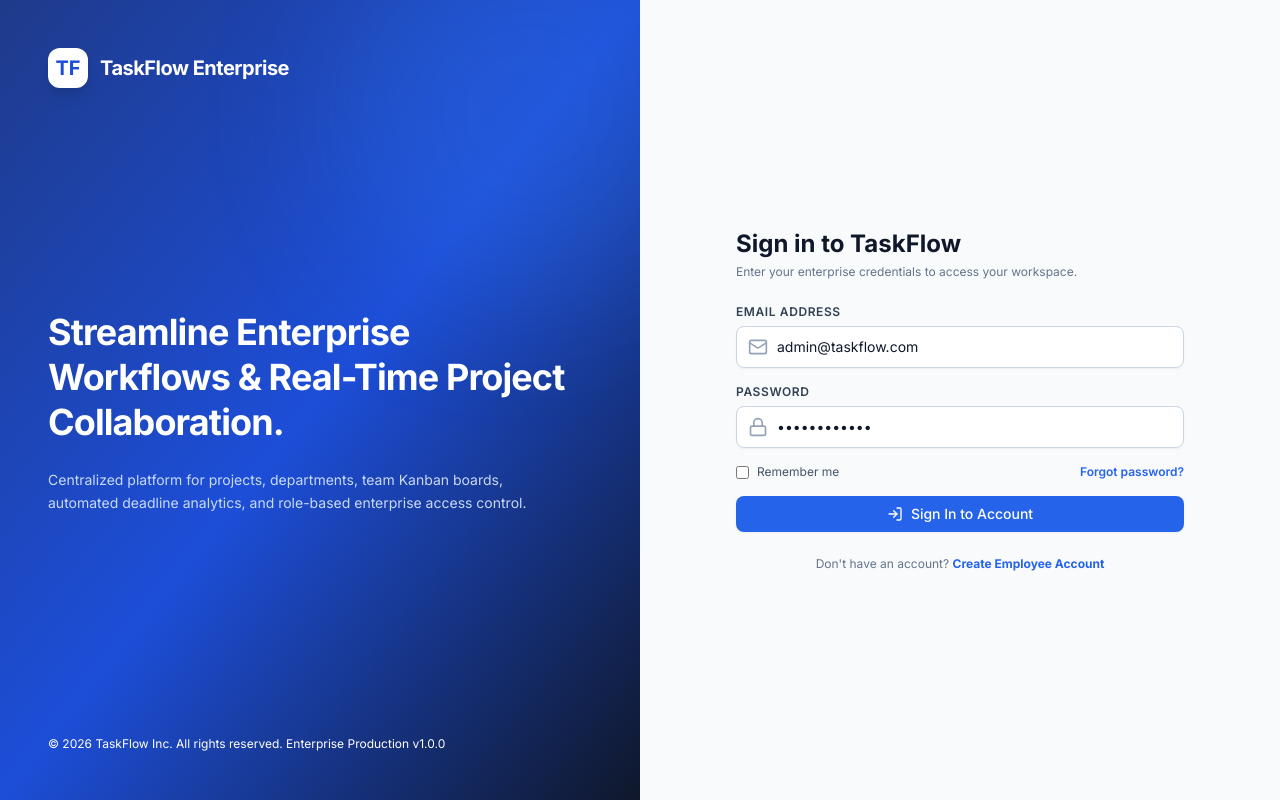
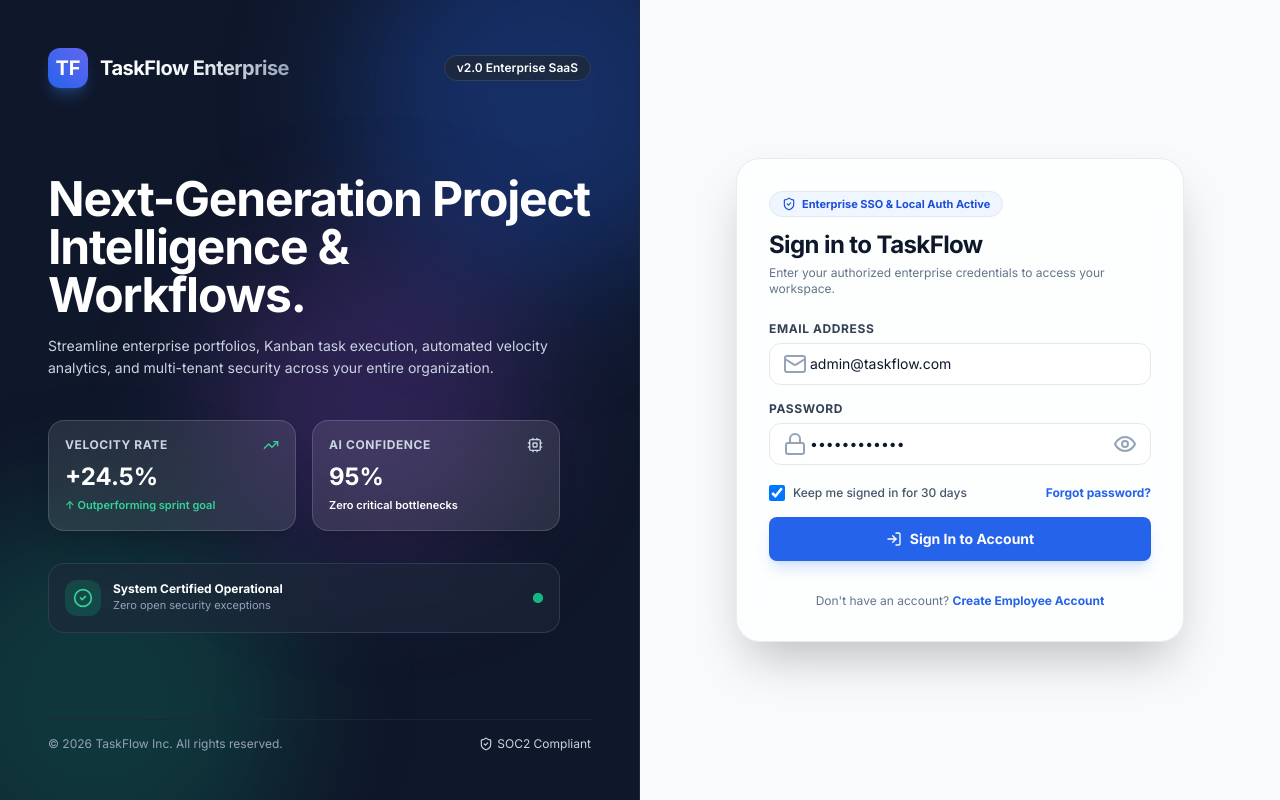
Before and after one commit to hidayathullahs/TaskFlow-Enterprise-Project-Management-System, a React (Vite) app in the folder frontend/: page /login in a window 1280 px wide. Built offline with nearby package versions, Linux system fonts and the light colour scheme.

Commit message:
feat: TaskFlow Enterprise Version 2.0 UI/UX polish & premium SaaS product enhancement

```diff
--- a/frontend/src/components/common/Input.jsx
+++ b/frontend/src/components/common/Input.jsx
@@ -1,43 +1,66 @@
-import React, { forwardRef } from 'react';
+import React, { forwardRef, useState } from 'react';
 import { clsx } from 'clsx';
 import { twMerge } from 'tailwind-merge';
+import { Eye, EyeOff } from 'lucide-react';
 
 export const Input = forwardRef(({
   label,
   error,
   helperText,
   icon: Icon,
+  type = 'text',
   className,
   ...props
 }, ref) => {
+  const [showPassword, setShowPassword] = useState(false);
+  const isPassword = type === 'password';
+  const inputType = isPassword ? (showPassword ? 'text' : 'password') : type;
+
   return (
-    <div className="w-full">
+    <div className="w-full space-y-1.5">
       {label && (
-        <label className="block text-xs font-semibold text-slate-700 dark:text-slate-300 mb-1.5 uppercase tracking-wider">
+        <label className="block text-xs font-bold text-slate-700 dark:text-slate-300 uppercase tracking-wider">
           {label}
         </label>
       )}
-      <div className="relative rounded-lg shadow-sm">
+      <div className="relative rounded-xl shadow-xs transition-all duration-200">
         {Icon && (
-          <div className="absolute inset-y-0 left-0 pl-3 flex items-center pointer-events-none text-slate-400">
-            <Icon className="h-5 w-5" />
+          <div className="absolute inset-y-0 left-0 pl-3.5 flex items-center pointer-events-none text-slate-400 dark:text-slate-500">
+            <Icon className="h-4.5 w-4.5" />
           </div>
         )}
         <input
           ref={ref}
+          type={inputType}
           className={twMerge(
             clsx(
-              'block w-full rounded-lg border border-slate-300 dark:border-slate-700 bg-white dark:bg-slate-800 text-slate-900 dark:text-slate-100 text-sm focus:ring-2 focus:ring-brand-500 focus:border-brand-500 transition-colors duration-150 py-2.5',
+              'block w-full rounded-xl border border-slate-200 dark:border-slate-700/80 bg-white/80 dark:bg-slate-800/90 text-slate-900 dark:text-slate-100 text-sm focus:ring-2 focus:ring-brand-500/30 focus:border-brand-600 transition-all duration-200 py-2.5 shadow-xs placeholder:text-slate-400 dark:placeholder:text-slate-500',
               Icon ? 'pl-10' : 'px-3.5',
-              error && 'border-red-500 focus:ring-red-500 focus:border-red-500',
+              isPassword ? 'pr-10' : 'pr-3.5',
+              error && 'border-rose-500 focus:ring-rose-500/30 focus:border-rose-500',
               className
             )
           )}
           {...props}
         />
+        {isPassword && (
+          <button
+            type="button"
+            onClick={() => setShowPassword(!showPassword)}
+            tabIndex={0}
+            aria-label={showPassword ? 'Hide password' : 'Show password'}
+            className="absolute inset-y-0 right-0 pr-3.5 flex items-center text-slate-400 hover:text-slate-600 dark:hover:text-slate-200 transition-colors focus:outline-hidden"
+          >
+            {showPassword ? (
+              <EyeOff className="h-4.5 w-4.5" />
+            ) : (
+              <Eye className="h-4.5 w-4.5" />
+            )}
+          </button>
+        )}
       </div>
       {error ? (
-        <p className="mt-1 text-xs text-red-600 dark:text-red-400 font-medium">{error}</p>
+        <p className="mt-1 text-xs text-rose-600 dark:text-rose-400 font-semibold animate-shake">{error}</p>
       ) : helperText ? (
         <p className="mt-1 text-xs text-slate-500 dark:text-slate-400">{helperText}</p>
       ) : null}
--- a/frontend/src/components/layout/AuthLayout.jsx
+++ b/frontend/src/components/layout/AuthLayout.jsx
@@ -1,38 +1,93 @@
 import React from 'react';
 import { Outlet } from 'react-router-dom';
 import { APP_NAME } from '../../constants';
+import { TrendingUp, CheckCircle2, ShieldCheck, Cpu } from 'lucide-react';
 
 export const AuthLayout = () => {
   return (
-    <div className="flex min-h-screen w-full flex-col lg:flex-row bg-slate-50 dark:bg-slate-900">
-      {/* Left Banner */}
-      <div className="hidden lg:flex lg:w-1/2 flex-col justify-between bg-gradient-to-br from-brand-900 via-brand-700 to-slate-900 p-12 text-white relative overflow-hidden">
-        <div className="absolute -right-20 -top-20 h-96 w-96 rounded-full bg-brand-500/20 blur-3xl" />
-        <div className="absolute -left-20 -bottom-20 h-96 w-96 rounded-full bg-brand-400/20 blur-3xl" />
+    <div className="flex min-h-screen w-full flex-col lg:flex-row bg-slate-50 dark:bg-slate-950 transition-colors duration-300">
+      {/* Left Hero Section */}
+      <div className="hidden lg:flex lg:w-1/2 flex-col justify-between bg-slate-900 dark:bg-slate-950 p-12 text-white relative overflow-hidden border-r border-slate-800">
+        {/* Animated Mesh Gradient background elements */}
+        <div className="absolute -right-24 -top-24 h-96 w-96 rounded-full bg-brand-600/30 blur-3xl animate-pulse" />
+        <div className="absolute -left-24 -bottom-24 h-96 w-96 rounded-full bg-emerald-500/20 blur-3xl animate-pulse" />
+        <div className="absolute left-1/3 top-1/2 -translate-y-1/2 h-80 w-80 rounded-full bg-purple-500/20 blur-3xl" />
 
-        <div className="flex items-center gap-3 z-10">
-          <div className="flex h-10 w-10 items-center justify-center rounded-xl bg-white font-black text-brand-700 text-xl shadow-lg">
-            TF
+        {/* Top Header Logo */}
+        <div className="flex items-center justify-between z-10">
+          <div className="flex items-center gap-3">
+            <div className="flex h-10 w-10 items-center justify-center rounded-xl bg-gradient-to-tr from-brand-600 to-indigo-500 font-black text-white text-xl shadow-lg shadow-brand-500/30">
+              TF
+            </div>
+            <span className="text-xl font-black tracking-tight bg-gradient-to-r from-white via-slate-100 to-slate-400 bg-clip-text text-transparent">
+              {APP_NAME} Enterprise
+            </span>
           </div>
-          <span className="text-xl font-bold tracking-tight">{APP_NAME} Enterprise</span>
+          <span className="px-3 py-1 rounded-full bg-slate-800/80 border border-slate-700 text-xs font-semibold text-brand-300">
+            v2.0 Enterprise SaaS
+          </span>
         </div>
 
-        <div className="space-y-6 z-10">
-          <h1 className="text-4xl font-extrabold leading-tight tracking-tight">
-            Streamline Enterprise Workflows & Real-Time Project Collaboration.
-          </h1>
-          <p className="text-sm text-brand-100/90 leading-relaxed max-w-lg">
-            Centralized platform for projects, departments, team Kanban boards, automated deadline analytics, and role-based enterprise access control.
-          </p>
+        {/* Hero Narrative & Floating Analytics Cards */}
+        <div className="space-y-8 z-10 my-auto py-8">
+          <div className="space-y-4">
+            <h1 className="text-4xl xl:text-5xl font-black leading-tight tracking-tight text-white">
+              Next-Generation Project Intelligence & Workflows.
+            </h1>
+            <p className="text-sm text-slate-300 leading-relaxed max-w-lg">
+              Streamline enterprise portfolios, Kanban task execution, automated velocity analytics, and multi-tenant security across your entire organization.
+            </p>
+          </div>
+
+          {/* Floating Live Product Analytics Cards */}
+          <div className="grid grid-cols-2 gap-4 max-w-lg pt-2">
+            <div className="p-4 rounded-2xl bg-white/10 backdrop-blur-md border border-white/15 shadow-xl hover:translate-y-1 transition-transform">
+              <div className="flex items-center justify-between text-slate-300 text-xs font-bold uppercase tracking-wider">
+                <span>Velocity Rate</span>
+                <TrendingUp className="w-4 h-4 text-emerald-400" />
+              </div>
+              <div className="mt-2 text-2xl font-black text-white">+24.5%</div>
+              <p className="text-[11px] text-emerald-400 font-semibold mt-1">↑ Outperforming sprint goal</p>
+            </div>
+
+            <div className="p-4 rounded-2xl bg-white/10 backdrop-blur-md border border-white/15 shadow-xl hover:translate-y-1 transition-transform">
+              <div className="flex items-center justify-between text-slate-300 text-xs font-bold uppercase tracking-wider">
+                <span>AI Confidence</span>
+                <Cpu className="w-4 h-4 text-brand-400" />
+              </div>
+              <div className="mt-2 text-2xl font-black text-white">95%</div>
+              <p className="text-[11px] text-brand-300 font-semibold mt-1">Zero critical bottlenecks</p>
+            </div>
+          </div>
+
+          <div className="p-4 rounded-2xl bg-slate-800/60 backdrop-blur-md border border-slate-700/80 flex items-center justify-between max-w-lg">
+            <div className="flex items-center gap-3">
+              <div className="p-2 rounded-xl bg-emerald-500/20 text-emerald-400">
+                <CheckCircle2 className="w-5 h-5" />
+              </div>
+              <div>
+                <h4 className="text-xs font-bold text-white">System Certified Operational</h4>
+                <p className="text-[11px] text-slate-400">Zero open security exceptions</p>
+              </div>
+            </div>
+            <span className="flex h-2.5 w-2.5 relative">
+              <span className="animate-ping absolute inline-flex h-full w-full rounded-full bg-emerald-400 opacity-75"></span>
+              <span className="relative inline-flex rounded-full h-2.5 w-2.5 bg-emerald-500"></span>
+            </span>
+          </div>
         </div>
 
-        <div className="text-xs text-brand-200/70 z-10">
-          © {new Date().getFullYear()} TaskFlow Inc. All rights reserved. Enterprise Production v1.0.0
+        {/* Footer info */}
+        <div className="flex items-center justify-between text-xs text-slate-400 z-10 pt-4 border-t border-slate-800/80">
+          <span>© {new Date().getFullYear()} TaskFlow Inc. All rights reserved.</span>
+          <span className="flex items-center gap-1 text-slate-300">
+            <ShieldCheck className="w-3.5 h-3.5 text-brand-400" /> SOC2 Compliant
+          </span>
         </div>
       </div>
 
       {/* Right Form Container */}
-      <div className="flex flex-1 items-center justify-center p-6 sm:p-12">
+      <div className="flex flex-1 items-center justify-center p-6 sm:p-12 relative">
         <div className="w-full max-w-md">
           <Outlet />
         </div>
--- a/frontend/src/pages/auth/LoginPage.jsx
+++ b/frontend/src/pages/auth/LoginPage.jsx
@@ -1,7 +1,7 @@
 import React, { useState } from 'react';
 import { useNavigate, Link } from 'react-router-dom';
 import { useForm } from 'react-hook-form';
-import { Mail, Lock, LogIn } from 'lucide-react';
+import { Mail, Lock, LogIn, AlertTriangle, ShieldCheck } from 'lucide-react';
 import { toast } from 'react-hot-toast';
 import { useAuth } from '../../contexts/AuthContext';
 import { authService } from '../../services/authService';
@@ -12,6 +12,7 @@ export const LoginPage = () => {
   const { login } = useAuth();
   const navigate = useNavigate();
   const [loading, setLoading] = useState(false);
+  const [capsLockOn, setCapsLockOn] = useState(false);
 
   const { register, handleSubmit, formState: { errors } } = useForm({
     defaultValues: {
@@ -20,37 +21,57 @@ export const LoginPage = () => {
     }
   });
 
+  const handleKeyDown = (e) => {
+    if (e.getModifierState && e.getModifierState('CapsLock')) {
+      setCapsLockOn(true);
+    } else {
+      setCapsLockOn(false);
+    }
+  };
+
   const onSubmit = async (data) => {
+    if (loading) return;
     setLoading(true);
     try {
       const res = await authService.login(data);
       login(res.data);
-      toast.success('Welcome back to TaskFlow!');
+      toast.success('Welcome back to TaskFlow Enterprise!');
       navigate('/dashboard');
     } catch (err) {
-      toast.error(err.response?.data?.message || 'Authentication failed');
+      toast.error(err.response?.data?.message || 'Invalid email or password credentials');
     } finally {
       setLoading(false);
     }
   };
 
   return (
-    <div className="space-y-6">
+    <div className="space-y-6 bg-white/70 dark:bg-slate-900/80 backdrop-blur-xl p-8 rounded-3xl border border-slate-200/80 dark:border-slate-800 shadow-2xl transition-all duration-300">
       <div>
-        <h2 className="text-2xl font-extrabold text-slate-900 dark:text-slate-100">Sign in to TaskFlow</h2>
-        <p className="text-xs text-slate-500 dark:text-slate-400 mt-1">Enter your enterprise credentials to access your workspace.</p>
+        <div className="inline-flex items-center gap-1.5 px-3 py-1 rounded-full bg-brand-50 dark:bg-brand-950/60 border border-brand-200/50 dark:border-brand-800/50 text-[11px] font-bold text-brand-700 dark:text-brand-300 mb-3">
+          <ShieldCheck className="w-3.5 h-3.5" /> Enterprise SSO & Local Auth Active
+        </div>
+        <h2 className="text-2xl font-black text-slate-900 dark:text-slate-100 tracking-tight">
+          Sign in to TaskFlow
+        </h2>
+        <p className="text-xs text-slate-500 dark:text-slate-400 mt-1">
+          Enter your authorized enterprise credentials to access your workspace.
+        </p>
       </div>
 
-      <form onSubmit={handleSubmit(onSubmit)} className="space-y-4">
+      <form onSubmit={handleSubmit(onSubmit)} onKeyDown={handleKeyDown} className="space-y-4">
         <Input
           label="Email Address"
           type="email"
           icon={Mail}
           placeholder="user@taskflow.com"
           error={errors.email?.message}
-          {...register('email', { required: 'Email address is required' })}
+          {...register('email', {
+            required: 'Email address is required',
+            pattern: { value: /^\S+@\S+$/i, message: 'Please enter a valid email address' }
+          })}
         />
 
+        <div className="space-y-1">
           <Input
             label="Password"
             type="password"
@@ -59,23 +80,34 @@ export const LoginPage = () => {
             error={errors.password?.message}
             {...register('password', { required: 'Password is required' })}
           />
+          {capsLockOn && (
+            <div className="flex items-center gap-1.5 text-amber-600 dark:text-amber-400 text-xs font-semibold mt-1 animate-pulse">
+              <AlertTriangle className="w-3.5 h-3.5" /> Caps Lock is ON
+            </div>
+          )}
+        </div>
 
-        <div className="flex items-center justify-between text-xs">
-          <label className="flex items-center gap-2 cursor-pointer text-slate-600 dark:text-slate-400">
-            <input type="checkbox" className="rounded border-slate-300 text-brand-600 focus:ring-brand-500" />
-            Remember me
+        <div className="flex items-center justify-between text-xs pt-1">
+          <label className="flex items-center gap-2 cursor-pointer text-slate-600 dark:text-slate-400 font-medium select-none">
+            <input
+              type="checkbox"
+              defaultChecked
+              className="w-4 h-4 rounded border-slate-300 dark:border-slate-700 text-brand-600 focus:ring-brand-500 dark:bg-slate-800"
+            />
+            Keep me signed in for 30 days
           </label>
-          <Link to="/forgot-password" className="font-semibold text-brand-600 dark:text-brand-400 hover:underline">
+          <Link to="/forgot-password" className="font-bold text-brand-600 dark:text-brand-400 hover:underline">
             Forgot password?
           </Link>
         </div>
 
-        <Button type="submit" isLoading={loading} className="w-full">
-          <LogIn className="w-4 h-4 mr-2" /> Sign In to Account
+        <Button type="submit" isLoading={loading} disabled={loading} className="w-full h-11 text-sm font-bold shadow-lg shadow-brand-500/20">
+          <LogIn className="w-4 h-4 mr-2" />
+          {loading ? 'Signing In...' : 'Sign In to Account'}
         </Button>
       </form>
 
-      <p className="text-center text-xs text-slate-500 dark:text-slate-400">
+      <p className="text-center text-xs text-slate-500 dark:text-slate-400 pt-2">
         Don't have an account?{' '}
         <Link to="/register" className="font-bold text-brand-600 dark:text-brand-400 hover:underline">
           Create Employee Account
```
Lines whose indentation alone changed are shown as unchanged.
